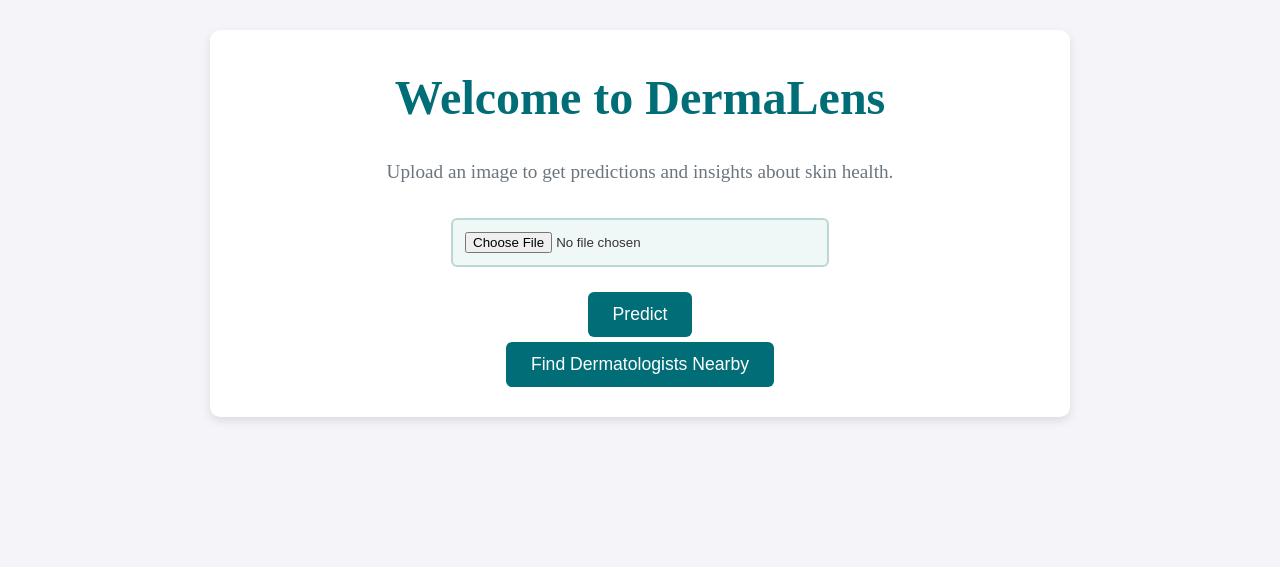
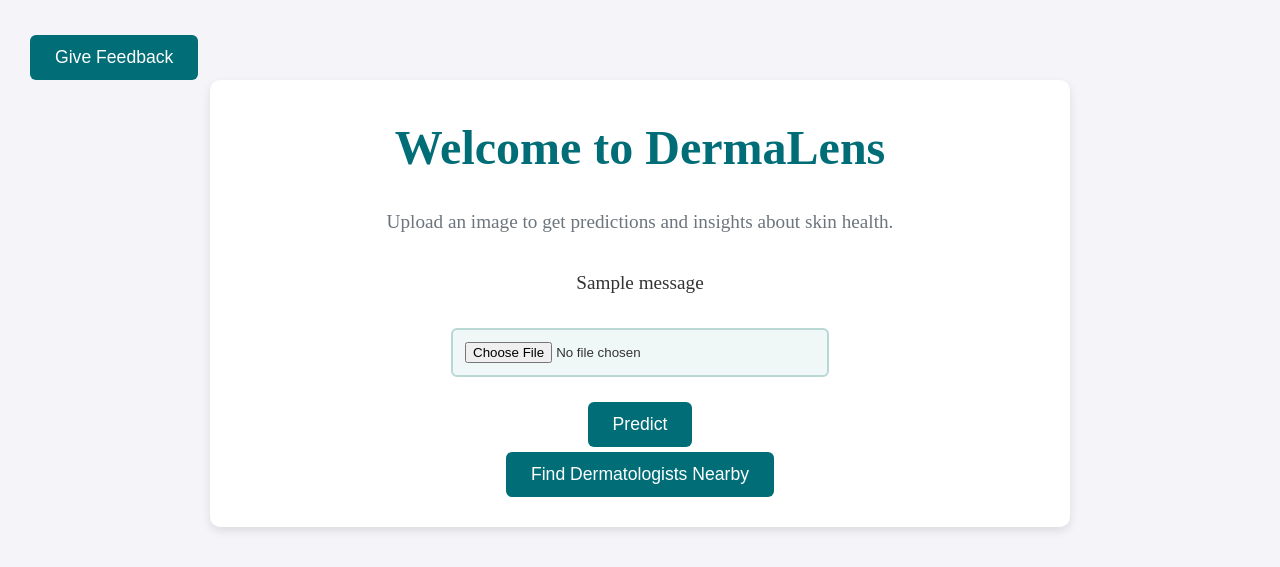
Before and after one commit to nvaishnavipai/DermaLens, a Flask app: page / in a window 1280 px wide. Shown: the top 567 px of the page. Run offline with Flask 3, Linux system fonts and the light colour scheme; one stand-in notice (Sample message) is shown.

Commit message:
Update index.html

```diff
--- a/templates/index.html
+++ b/templates/index.html
@@ -6,22 +6,35 @@
     <title>DermaLens - Skin Disease Prediction</title>
     <link rel="stylesheet" href="/static/style.css">
 
-
 </head>
 <body>
+    <div id="feedback">
+        <button onclick="location.href='/feedback'" class="navigate-button">Give Feedback</button>
+    </div>
+
     <div class="container">
         <h1>Welcome to DermaLens</h1>
         <p class="subtitle">Upload an image to get predictions and insights about skin health.</p>
-
+        {% with messages = get_flashed_messages(with_categories=true) %}
+            {% if messages %}
+                {% for category, message in messages %}
+                    {% if category == 'error' %}
+                        <div class="error_message">
+                            <p>{{ message }}</p>
+                        </div>
+                    {% elif category == 'success' %}
+                        <div class="success_message">
+                            <p>{{ message }}</p>
+                        </div>
+                    {% endif %}
+                {% endfor %}
+            {% endif %}
+        {% endwith %}
         <form action="/" method="POST" enctype="multipart/form-data">
             <input type="file" name="file" accept="image/*" required>
             <button type="submit" class="upload-button">Predict</button>
         </form>
         <button onclick="location.href='/dermatologists'" class="navigate-button">Find Dermatologists Nearby</button>
     </div>
-
-
-
-
 </body>
 </html>
```
